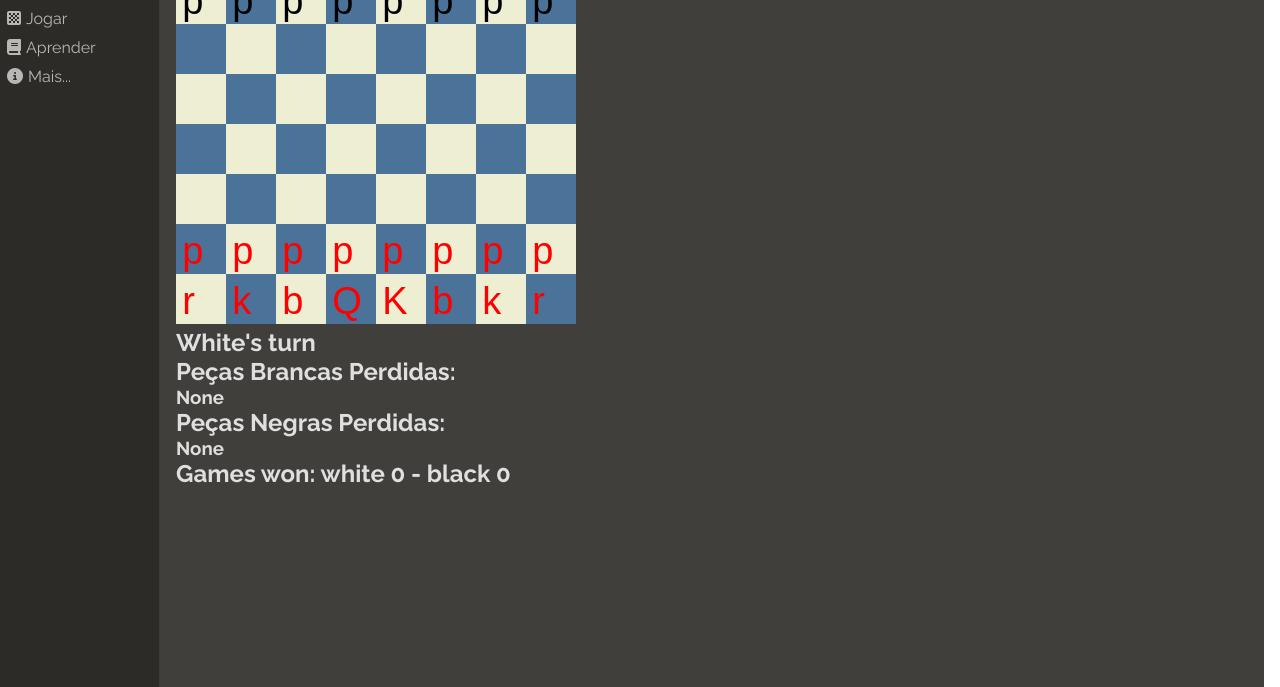
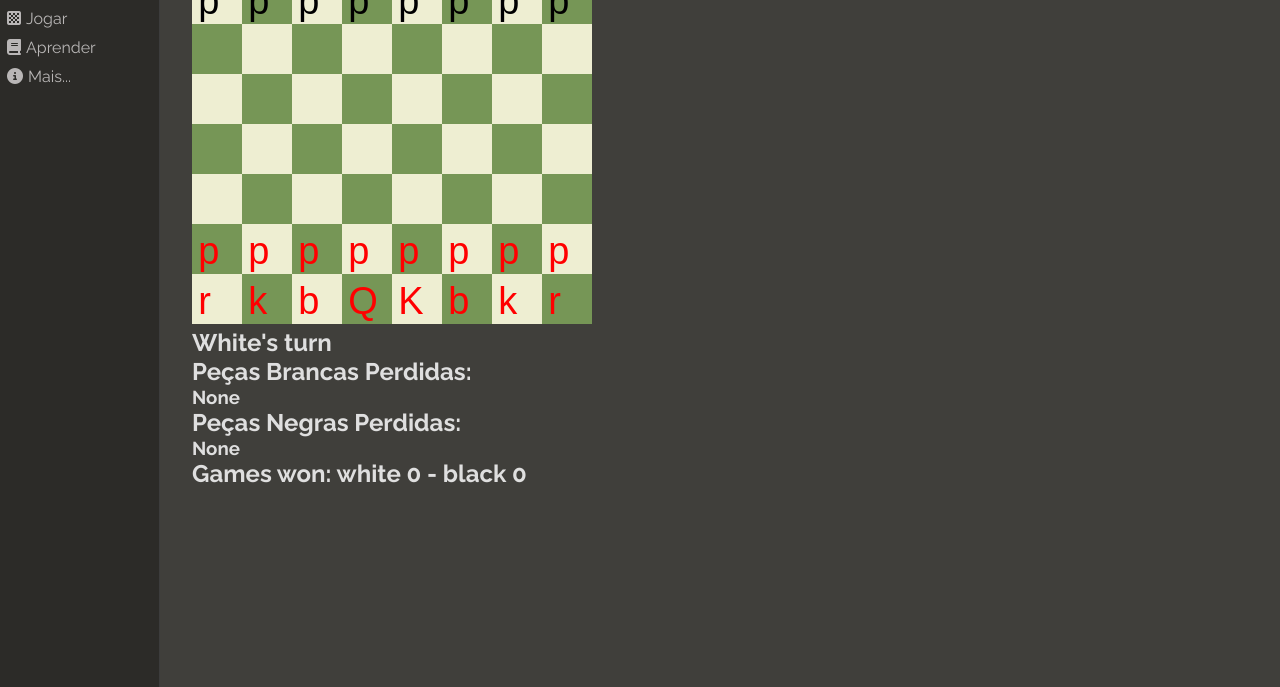
Before and after one commit to pitouemat/Chess.com, a plain HTML site: page index.html in a window 1280 px wide. Shown: the part 113-800 px from the top of the page. Drawn offline with Linux system fonts and the light colour scheme.

Commit message:
Add files via upload

```diff
--- a/app.js
+++ b/app.js
@@ -2,7 +2,7 @@ const BOARD_WIDTH = 8;
 const BOARD_HEIGHT = 8;
 
 const TILE_SIZE = 50;
-const WHITE_TILE_COLOR = "rgb(75, 115, 153)";
+const WHITE_TILE_COLOR = "rgb(118, 150, 86)";
 const BLACK_TILE_COLOR = "#EEEED2";
 const HIGHLIGHT_COLOR = "rgb(200, 175, 75, 002)";
 const WHITE = 0;
--- a/style.css
+++ b/style.css
@@ -53,5 +53,5 @@ main{
     font-family: 'Raleway', sans-serif;
     font-weight: 700;
     padding-left: 4rem;
-    margin-left: 7rem;
+    margin-left: 8rem;
 }
```
Also changed, not shown: img/bispo.png (added), img/cavalo.png (added), img/dama.png (added), img/peao.png (added), img/torre.png (added).
